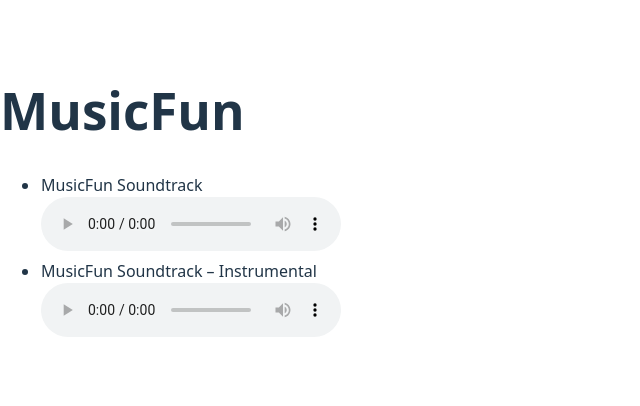
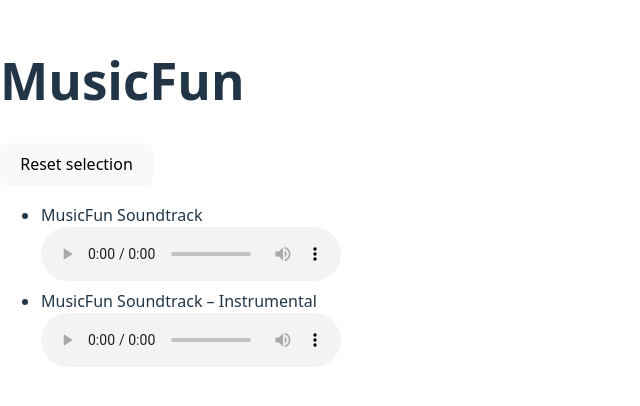
Before and after one commit to sabyrka67/musicfun, a React (Vite) app: page / in a window 1280 px wide. Shown: the part 196-602 px from the top of the page, without its empty margins (0-640 px from the left). Built offline with nearby package versions, Linux system fonts and the light colour scheme.

Commit message:
add track selection functionality and reset button in App component

```diff
--- a/src/App.tsx
+++ b/src/App.tsx
@@ -1,3 +1,5 @@
+import { useState } from 'react'
+
 const tracks = [
   {
     id: 1,
@@ -11,9 +13,8 @@ const tracks = [
   },
 ]
 
-const selectedTrackId = null
-
 export const App = () => {
+  const [selectedTrackId, setSelectedTrackId] = useState<number | null>(null)
 
   if (tracks === null) {
     return (
@@ -36,11 +37,18 @@ export const App = () => {
   return (
     <>
       <h1>MusicFun</h1>
+      <button
+        type="button"
+        onClick={() => setSelectedTrackId(null)}
+      >
+        Reset selection
+      </button>
       <ul>
         {tracks.map(track => (
           <li
             key={track.id}
             style={{ border: `1px solid ${track.id === selectedTrackId ? 'orange' : 'transparent'}` }}
+            onClick={() => setSelectedTrackId(track.id)}
           >
             <div>{track.title}</div>
             <audio
```
